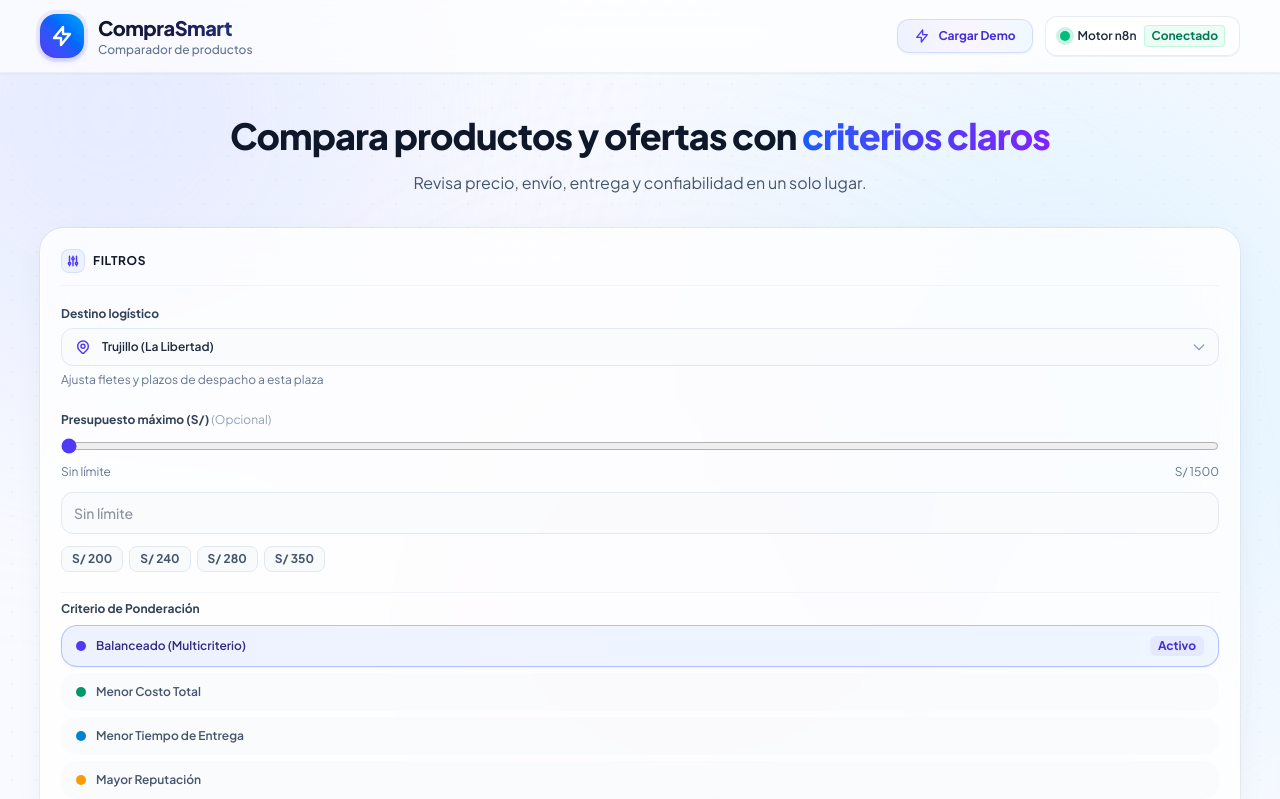
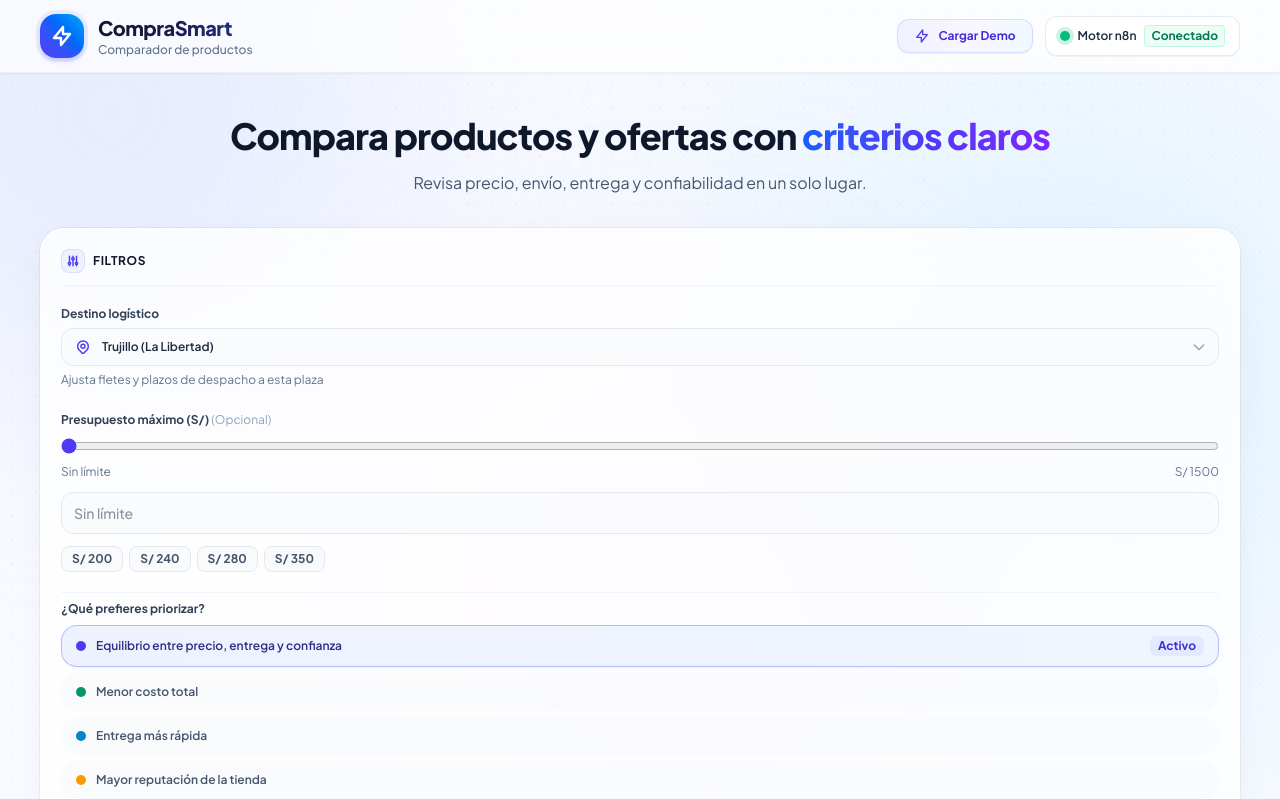
Before and after one commit to Sam-Mig1023/comparador-electrico, a Next.js app: page / in a window 1280 px wide. Shown: the top 799 px of the page. Built offline with nearby package versions, Linux system fonts and the light colour scheme.

Commit message:
cambios: actualización de etiquetas en selección de criterios de prioridad

```diff
--- a/src/app/page.tsx
+++ b/src/app/page.tsx
@@ -790,10 +790,10 @@ export default function Home() {
                 </div>
               </div>
 
-              {/* Selector de Criterio de Prioridad */}
+              {/* Selector de preferencia de compra */}
               <div className="space-y-2 pt-2 border-t border-slate-100">
                 <label className="block text-xs font-bold text-slate-700">
-                  Criterio de Ponderación
+                  ¿Qué prefieres priorizar?
                 </label>
                 <div className="flex flex-col gap-1.5">
                   <button
@@ -808,7 +808,7 @@ export default function Home() {
                   >
                     <div className="flex items-center gap-2.5">
                       <span className="w-2.5 h-2.5 rounded-full bg-indigo-600" />
-                      <span>Balanceado (Multicriterio)</span>
+                      <span className="min-w-0 leading-snug">Equilibrio entre precio, entrega y confianza</span>
                     </div>
                     {prioridad === "balanceado" && (
                       <span className="text-xs px-2 py-0.5 rounded-md bg-indigo-100/80 font-bold text-indigo-700">
@@ -829,7 +829,7 @@ export default function Home() {
                   >
                     <div className="flex items-center gap-2.5">
                       <span className="w-2.5 h-2.5 rounded-full bg-emerald-600" />
-                      <span>Menor Costo Total</span>
+                      <span>Menor costo total</span>
                     </div>
                     {prioridad === "costo" && (
                       <span className="text-xs px-2 py-0.5 rounded-md bg-emerald-100/80 font-bold text-emerald-700">
@@ -850,7 +850,7 @@ export default function Home() {
                   >
                     <div className="flex items-center gap-2.5">
                       <span className="w-2.5 h-2.5 rounded-full bg-sky-600" />
-                      <span>Menor Tiempo de Entrega</span>
+                      <span>Entrega más rápida</span>
                     </div>
                     {prioridad === "envio" && (
                       <span className="text-xs px-2 py-0.5 rounded-md bg-sky-100/80 font-bold text-sky-700">
@@ -871,7 +871,7 @@ export default function Home() {
                   >
                     <div className="flex items-center gap-2.5">
                       <span className="w-2.5 h-2.5 rounded-full bg-amber-500" />
-                      <span>Mayor Reputación</span>
+                      <span>Mayor reputación de la tienda</span>
                     </div>
                     {prioridad === "reputacion" && (
                       <span className="text-xs px-2 py-0.5 rounded-md bg-amber-100/80 font-bold text-amber-700">
```
